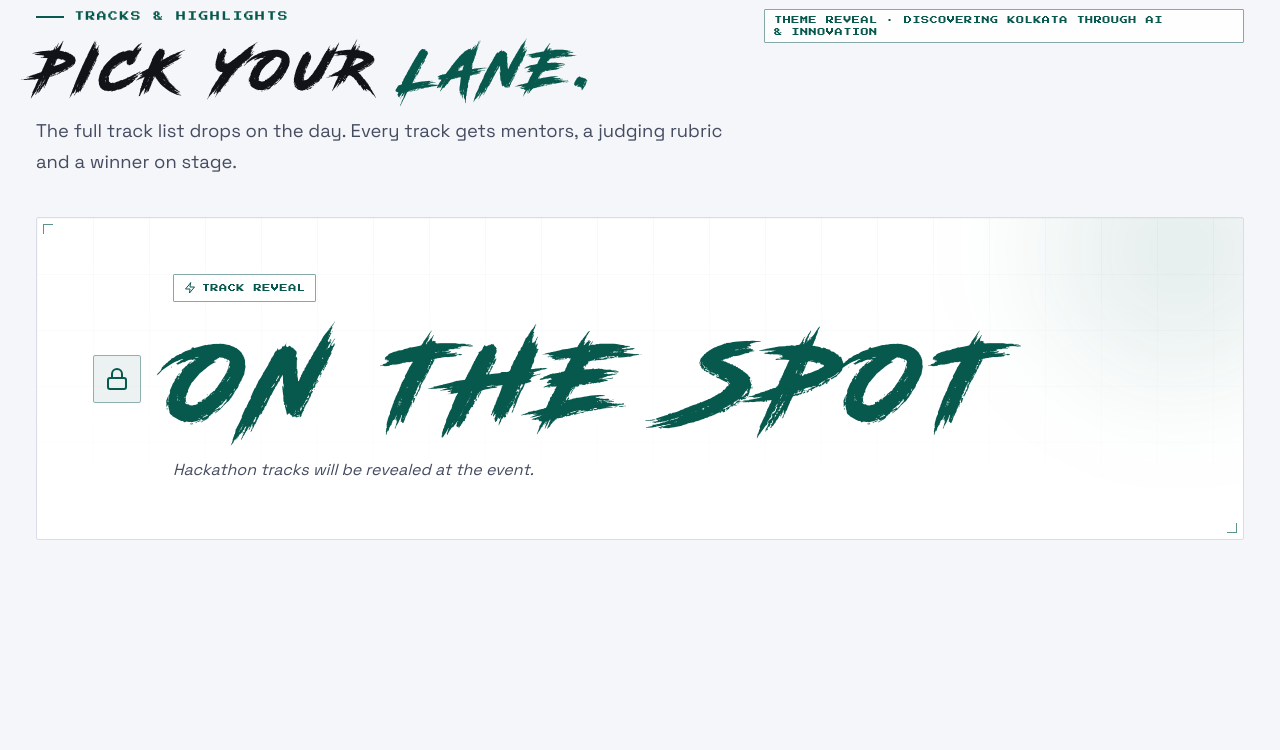
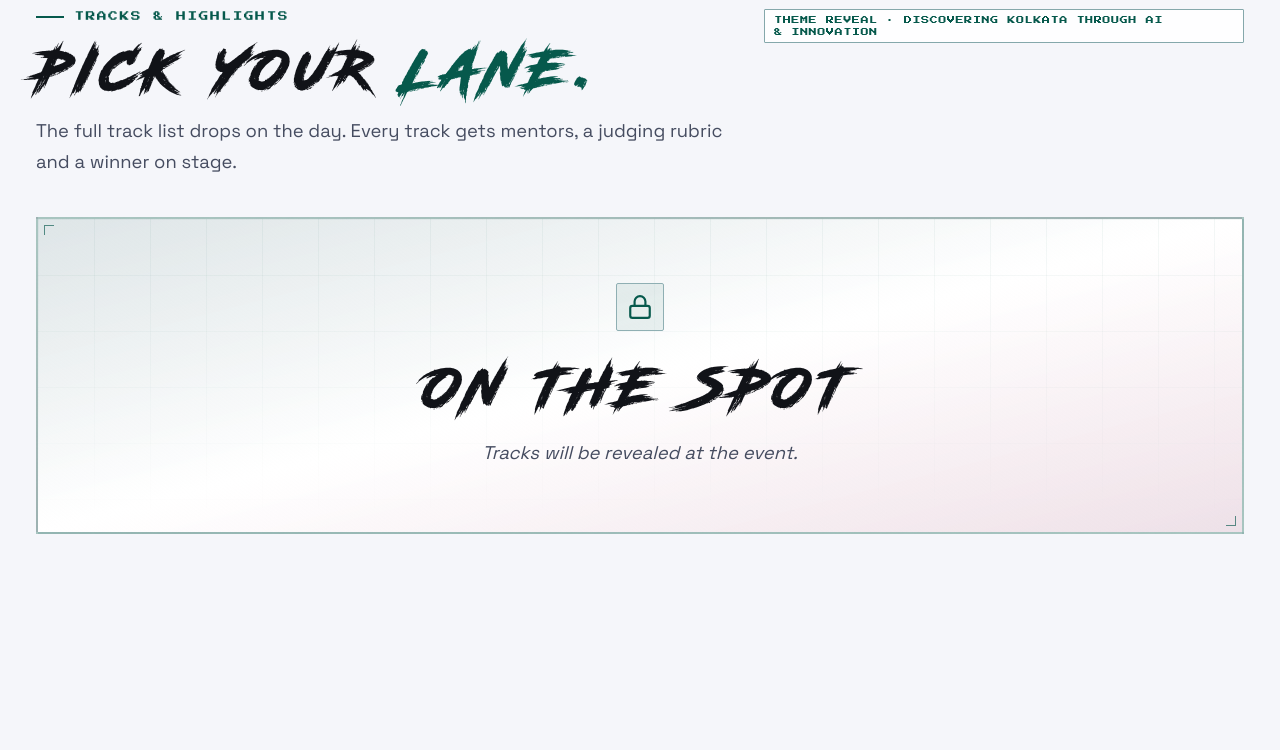
Before and after one commit to Bug-Busters-Community/code-kolkata, a React (Vite) app in the folder frontend/: page / in a window 1280 px wide. Shown: the part 1920-2670 px from the top of the page. Built offline with nearby package versions, Linux system fonts and the light colour scheme.

Commit message:
Updated CTA

```diff
--- a/frontend/src/pages/Home.jsx
+++ b/frontend/src/pages/Home.jsx
@@ -137,37 +137,17 @@ export default function Home() {
           </div>
 
           <Reveal className="mt-10">
-            <Card
-              interactive
-              padded={false}
-              className="corner-ticks relative overflow-hidden p-8 sm:p-10 lg:p-14"
-            >
-              <span
-                aria-hidden="true"
-                className="grid-lines grid-fade pointer-events-none absolute inset-0 opacity-40"
-              />
-              <span
-                aria-hidden="true"
-                className="pointer-events-none absolute -right-16 -top-24 h-64 w-64 rounded-full bg-primary/10 blur-3xl"
-              />
+            <div className="corner-ticks relative overflow-hidden border-2 border-primary/35 bg-gradient-to-br from-primary/10 via-ink-2 to-secondary/10 px-6 py-12 text-center sm:px-10 md:px-14 md:py-16">
+              <div className="absolute inset-0 grid-lines grid-fade opacity-60" aria-hidden="true" />
 
-              <div className="relative flex flex-col gap-6 sm:flex-row sm:items-center sm:gap-8">
-                <span className="icon-box">
-                  <Icon name="lock" size={24} />
+              <div className="relative mx-auto flex max-w-2xl flex-col items-center">
+                <span className="icon-box h-14 w-14">
+                  <Icon name="lock" size={26} />
                 </span>
-
-                <div className="min-w-0">
-                  <p className="chip chip-primary">
-                    <Icon name="spark" size={12} />
-                    Track reveal
-                  </p>
-                  <h3 className="display-1 mt-4 text-primary">On the spot</h3>
-                  <p className="mt-3 max-w-xl text-base italic leading-relaxed text-muted">
-                    Hackathon tracks will be revealed at the event.
-                  </p>
-                </div>
+                <h3 className="display-2 mt-6 text-text">ON THE SPOT</h3>
+                <p className="lede mt-4 text-base italic">Tracks will be revealed at the event.</p>
               </div>
-            </Card>
+            </div>
           </Reveal>
         </div>
       </section>
```
